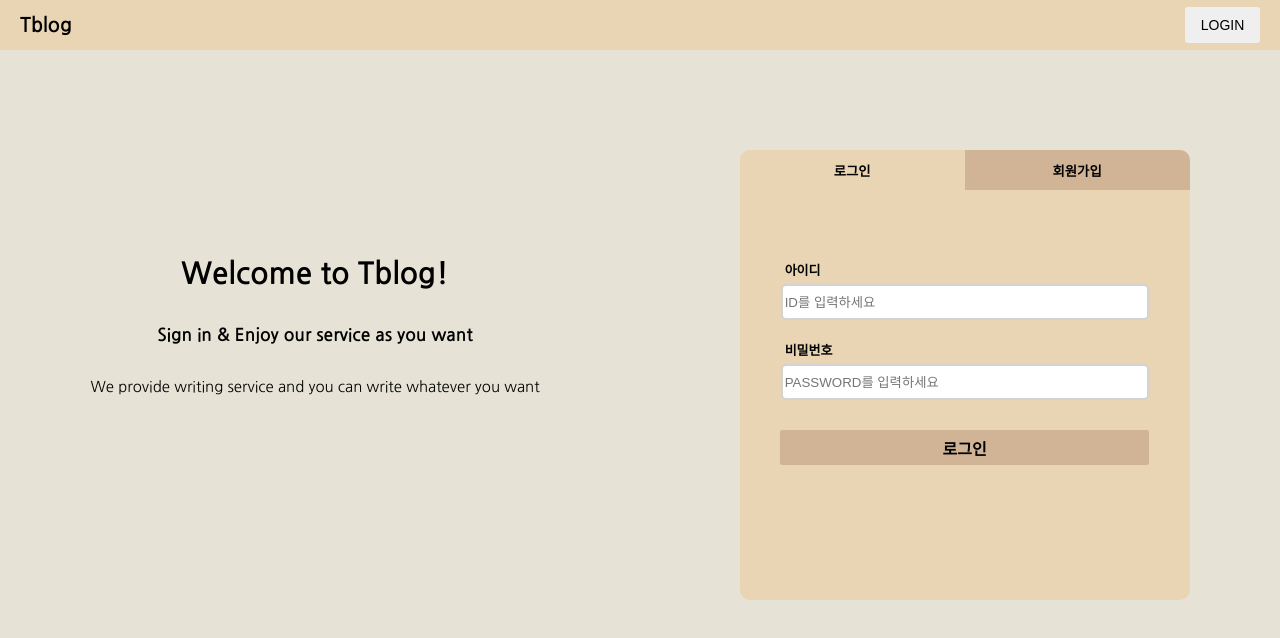
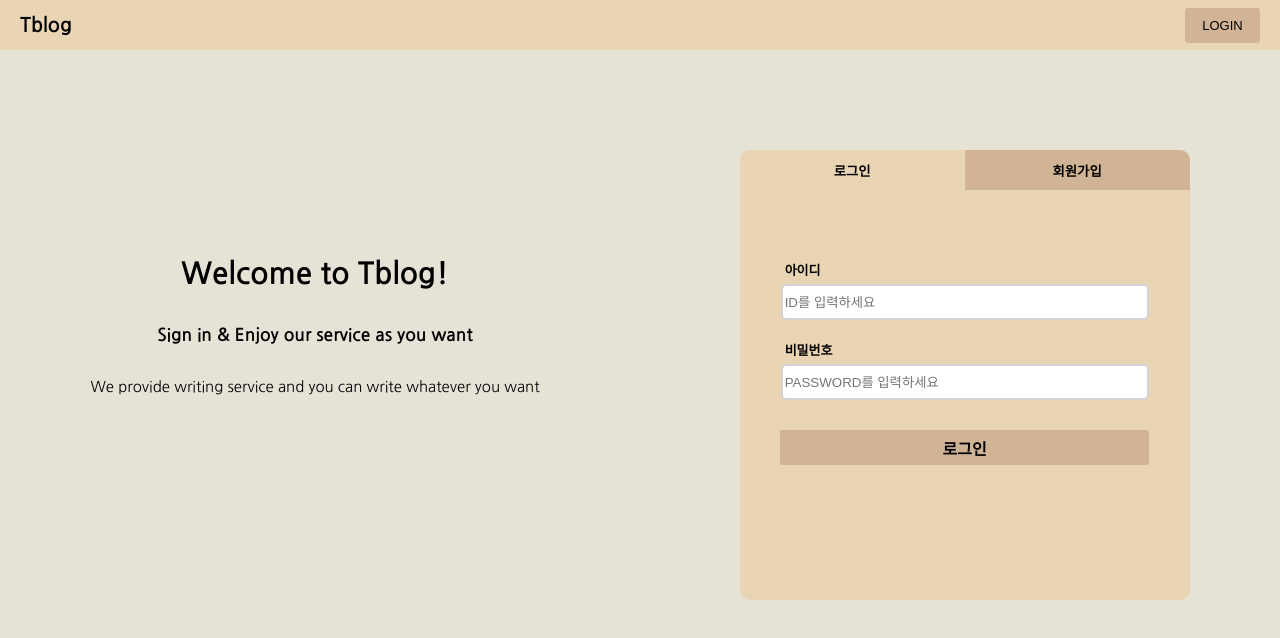
Before and after one commit to turkey-kim/tblog, a React (Create React App) app: page /login in a window 1280 px wide. Shown: the top 638 px of the page. Built offline with nearby package versions, Linux system fonts and the light colour scheme.

Commit message:
feat: 토큰 유효성 검사기 추가 + 구현 중

```diff
--- a/src/App.tsx
+++ b/src/App.tsx
@@ -14,19 +14,15 @@ import { useEffect } from "react";
 import { useDispatch, useSelector } from "react-redux";
 import { login, logout } from "./modules/isLoggedin";
 import { RootState } from "./modules";
+import useTokenChecker from "./hooks/useTokenChecker";
 
 function App() {
   const loginState = useSelector((state: RootState) => state.isLoggedIn);
   const dispatch = useDispatch();
+  //const [tokenValidity] = useTokenChecker(); 렌더링될 때마다 요청된다;
 
   useEffect(() => {
-    const tokenChecker = localStorage.getItem("jwt");
-    if (tokenChecker) {
-      dispatch(login());
-    } else {
-      dispatch(logout());
-    }
-    console.log(loginState);
+    alert(loginState.isLoggedIn);
   }, []);
 
   return (
--- a/src/businessLogic/signUp/index.ts
+++ b/src/businessLogic/signUp/index.ts
@@ -1,6 +1,3 @@
-import axios from "axios";
-import useIdChecker from "../../hooks/signUp/idChecker";
-
 export function checkWhiteSpace(id: string, pw: string, pw2: string): boolean {
   if (id && pw && pw2 != "") {
     return false;
--- a/src/components/Button.tsx
+++ b/src/components/Button.tsx
@@ -23,22 +23,21 @@ const Btn = styled.button<Props>`
   border-radius: 3px;
   cursor: pointer;
   font-size: ${(props) =>
-    props.size === "small" ? "12px" : props.size === "large" ? "18px" : "14px"};
+    props.size === "small" ? "12px" : props.size === "large" ? "16px" : "13px"};
+  font-weight: ${(props) =>
+    props.size === "small" ? "400" : props.size === "large" ? "650" : "500"};
   width: ${(props) =>
     props.size === "small"
       ? "50px"
       : props.size === "large"
-      ? "100px"
+      ? "310px"
       : "75px"};
   height: ${(props) =>
-    props.size === "small"
-      ? "1.75rem"
-      : props.size === "large"
-      ? "3rem"
-      : "2.25rem"};
+    props.size === "small" ? "35px" : props.size === "large" ? "35px" : "35px"};
+  background-color: ${({ theme }) => theme.color.bg200};
 
   :hover {
-    background-color: ${({ theme }) => theme.color.bg200};
+    background-color: ${({ theme }) => theme.color.bg100};
   }
 `;
 
--- a/src/components/Header.tsx
+++ b/src/components/Header.tsx
@@ -4,9 +4,6 @@ import Button from "./Button";
 
 function Header() {
   const navigate = useNavigate();
-  const login = function (): void {
-    navigate("/login");
-  };
   const main = function (): void {
     navigate("/");
   };
@@ -14,7 +11,13 @@ function Header() {
     <div>
       <HeaderBox>
         <Title onClick={main}>Tblog</Title>
-        <Button onClick={login} text="LOGIN" size="medium"></Button>
+        <Button
+          onClick={() => {
+            navigate("/login");
+          }}
+          text="LOGIN"
+          size="medium"
+        ></Button>
       </HeaderBox>
     </div>
   );
--- /dev/null
+++ b/src/hooks/useTokenChecker.ts
@@ -0,0 +1,30 @@
+import axios from "axios";
+import { useState } from "react";
+
+function useTokenChecker() {
+  const token = localStorage.getItem("jwt");
+  const [tokenValid, setTokenValid] = useState(false);
+
+  axios
+    .get("http://localhost:5000/api/check_token", {
+      headers: {
+        Authorization: token,
+      },
+      withCredentials: true,
+    })
+    .then((response) => {
+      if (response.data.tokenValidity) {
+        console.log("토큰인증성공");
+        setTokenValid(true);
+      } else {
+        console.log("토큰인증실패");
+      }
+    })
+    .catch((error) => {
+      console.error(error);
+    });
+
+  return [tokenValid];
+}
+
+export default useTokenChecker;
--- a/src/views/Login.tsx
+++ b/src/views/Login.tsx
@@ -3,6 +3,7 @@ import styled from "styled-components";
 import { useNavigate } from "react-router-dom";
 import postLogin from "../businessLogic/logIn/postLogin";
 import useInput from "../hooks/useInput";
+import Button from "../components/Button";
 
 function Login() {
   const navigate = useNavigate();
--- a/src/views/Test.tsx
+++ b/src/views/Test.tsx
@@ -15,10 +15,14 @@ function Test() {
           withCredentials: true,
         })
         .then((response) => {
-          console.log(response);
+          if (response.data.tokenValidity) {
+            console.log("토큰인증성공");
+          } else {
+            console.log("토큰인증실패");
+          }
         })
-        .catch((err) => {
-          console.log(err);
+        .catch((error) => {
+          console.error(error);
         });
     } else {
       alert("발급받은 토큰이 없습니다.");
```
